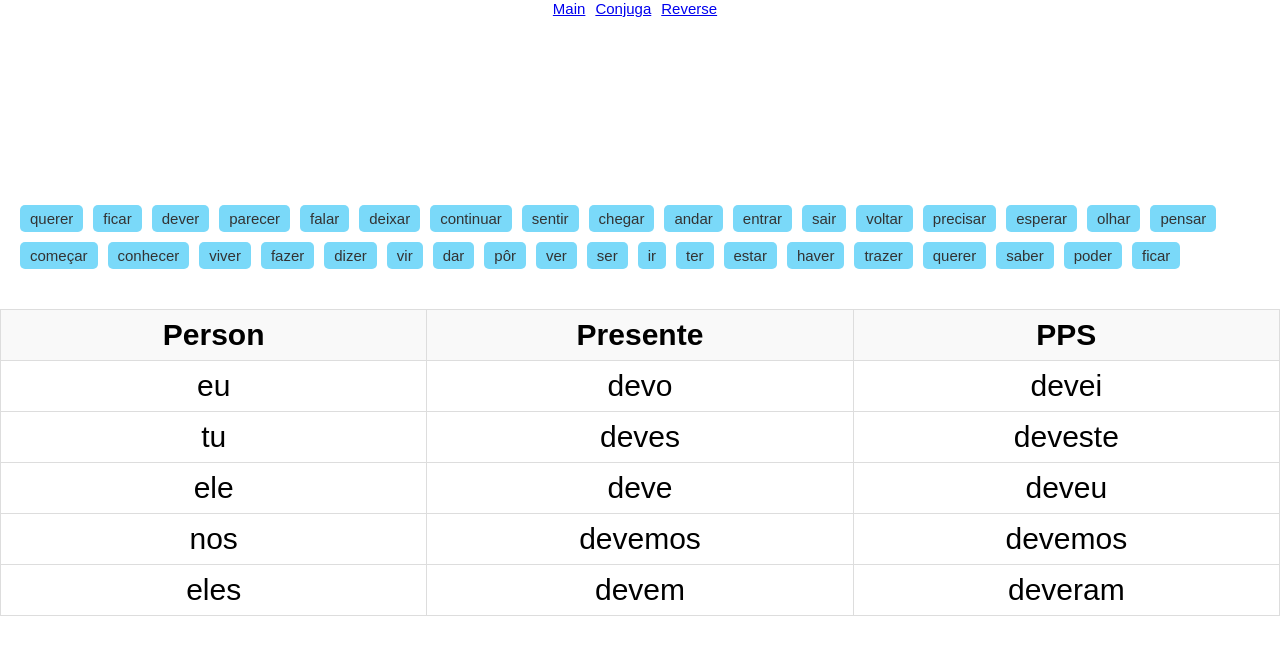
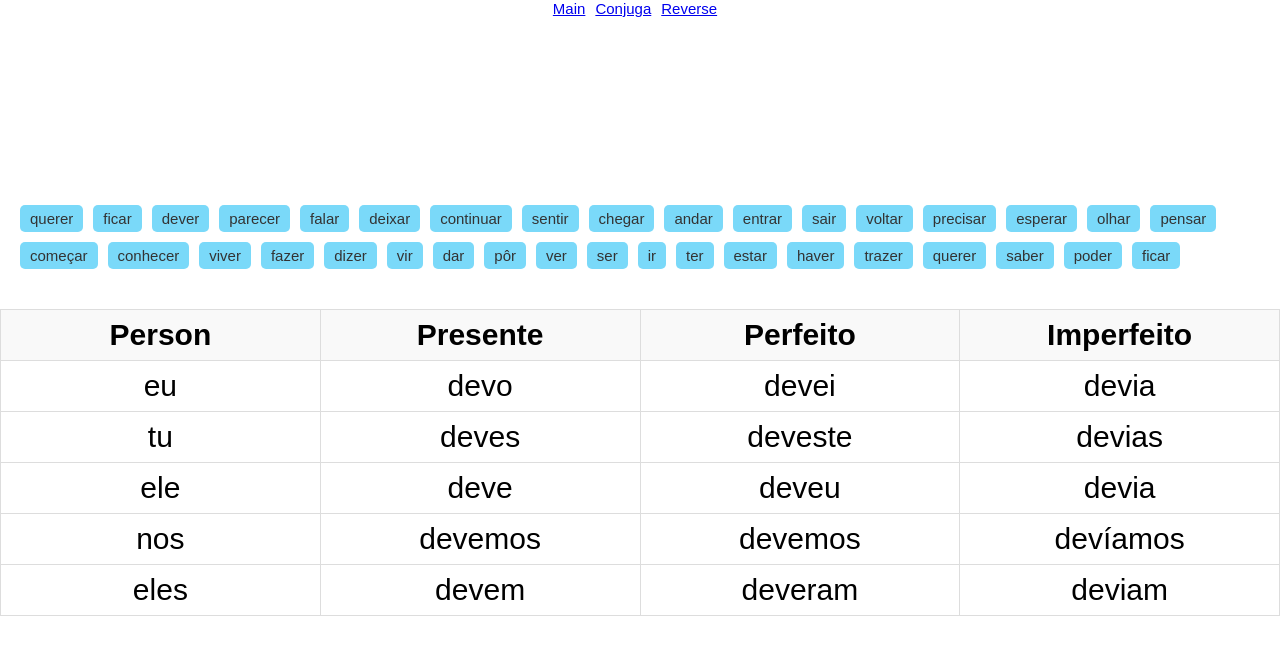
Before and after one commit to pasteldenatas/pasteldenatas.github.io, a website with bundled scripts: page index.html in a window 1280 px wide. Both pictures are taken after a click on the link "dever". Built offline with nearby package versions, Linux system fonts and the light colour scheme.

Commit message:
feat: add imperfeito to logic

```diff
--- a/index.html
+++ b/index.html
@@ -21,15 +21,12 @@
         <tr>
           <th>Person</th>
           <th>Presente</th>
-          <th>PPS</th>
+          <th>Perfeito</th>
+          <th>Imperfeito</th>
         </tr>
       </thead>
       <tbody>
-        <!-- Rows will be populated dynamically using JavaScript -->
-      </tbody>
-
-      <tbody>
-        <!-- Conjugation data will be inserted here -->
+        <!-- Rows with conjugation data for Presente, PPS, and Imperfeito will be populated dynamically using JavaScript -->
       </tbody>
     </table>
   </body>
--- a/src/app.ts
+++ b/src/app.ts
@@ -9,9 +9,11 @@ type Forms = {
 type WORD = {
   infinitive: string
   present: Forms
-  past: Forms
+  perfeito: Forms
+  imperfeito: Forms
 }
-const verbs: WORD[] = [
+
+const verbs = [
   {
     infinitive: 'querer',
     present: {
@@ -21,12 +23,19 @@ const verbs: WORD[] = [
       nos: 'queremos',
       eles: 'querem',
     },
-    past: {
+    perfeito: {
       eu: 'quis',
       tu: 'quiseste',
       ele: 'quis',
       nos: 'quisemos',
       eles: 'quiseram',
+    },
+    imperfeito: {
+      eu: 'queria',
+      tu: 'querias',
+      ele: 'queria',
+      nos: 'queríamos',
+      eles: 'queriam',
     },
   },
   {
@@ -38,12 +47,19 @@ const verbs: WORD[] = [
       nos: 'ficamos',
       eles: 'ficam',
     },
-    past: {
+    perfeito: {
       eu: 'fiquei',
       tu: 'ficaste',
       ele: 'ficou',
       nos: 'ficamos',
       eles: 'ficaram',
+    },
+    imperfeito: {
+      eu: 'ficava',
+      tu: 'ficavas',
+      ele: 'ficava',
+      nos: 'ficávamos',
+      eles: 'ficavam',
     },
   },
   {
@@ -55,12 +71,19 @@ const verbs: WORD[] = [
       nos: 'devemos',
       eles: 'devem',
     },
-    past: {
+    perfeito: {
       eu: 'devei',
       tu: 'deveste',
       ele: 'deveu',
       nos: 'devemos',
       eles: 'deveram',
+    },
+    imperfeito: {
+      eu: 'devia',
+      tu: 'devias',
+      ele: 'devia',
+      nos: 'devíamos',
+      eles: 'deviam',
     },
   },
   {
@@ -72,12 +95,19 @@ const verbs: WORD[] = [
       nos: 'parecemos',
       eles: 'parecem',
     },
-    past: {
+    perfeito: {
       eu: 'pareci',
       tu: 'pareceste',
       ele: 'pareceu',
       nos: 'parecemos',
       eles: 'pareceram',
+    },
+    imperfeito: {
+      eu: 'parecia',
+      tu: 'parecias',
+      ele: 'parecia',
+      nos: 'parecíamos',
+      eles: 'pareciam',
     },
   },
   {
@@ -89,12 +119,19 @@ const verbs: WORD[] = [
       nos: 'falamos',
       eles: 'falam',
     },
-    past: {
+    perfeito: {
       eu: 'falei',
       tu: 'falaste',
       ele: 'falou',
       nos: 'falamos',
       eles: 'falaram',
+    },
+    imperfeito: {
+      eu: 'falava',
+      tu: 'falavas',
+      ele: 'falava',
+      nos: 'falávamos',
+      eles: 'falavam',
     },
   },
   {
@@ -106,12 +143,19 @@ const verbs: WORD[] = [
       nos: 'deixamos',
       eles: 'deixam',
     },
-    past: {
+    perfeito: {
       eu: 'deixei',
       tu: 'deixaste',
       ele: 'deixou',
       nos: 'deixamos',
       eles: 'deixaram',
+    },
+    imperfeito: {
+      eu: 'deixava',
+      tu: 'deixavas',
+      ele: 'deixava',
+      nos: 'deixávamos',
+      eles: 'deixavam',
     },
   },
   {
@@ -123,12 +167,19 @@ const verbs: WORD[] = [
       nos: 'continuamos',
       eles: 'continuam',
     },
-    past: {
+    perfeito: {
       eu: 'continuei',
       tu: 'continuaste',
       ele: 'continuou',
       nos: 'continuamos',
       eles: 'continuaram',
+    },
+    imperfeito: {
+      eu: 'continuava',
+      tu: 'continuavas',
+      ele: 'continuava',
+      nos: 'continuávamos',
+      eles: 'continuavam',
     },
   },
   {
@@ -140,12 +191,19 @@ const verbs: WORD[] = [
       nos: 'sentimos',
       eles: 'sentem',
     },
-    past: {
+    perfeito: {
       eu: 'senti',
       tu: 'sentiste',
       ele: 'sentiu',
       nos: 'sentimos',
       eles: 'sentiram',
+    },
+    imperfeito: {
+      eu: 'sentia',
+      tu: 'sentias',
+      ele: 'sentia',
+      nos: 'sentíamos',
+      eles: 'sentiam',
     },
   },
   {
@@ -157,12 +215,19 @@ const verbs: WORD[] = [
       nos: 'chegamos',
       eles: 'chegam',
     },
-    past: {
+    perfeito: {
       eu: 'cheguei',
       tu: 'chegaste',
       ele: 'chegou',
       nos: 'chegamos',
       eles: 'chegaram',
+    },
+    imperfeito: {
+      eu: 'chegava',
+      tu: 'chegavas',
+      ele: 'chegava',
+      nos: 'chegávamos',
+      eles: 'chegavam',
     },
   },
   {
@@ -174,12 +239,19 @@ const verbs: WORD[] = [
       nos: 'andamos',
       eles: 'andam',
     },
-    past: {
+    perfeito: {
       eu: 'andei',
       tu: 'andaste',
       ele: 'andou',
       nos: 'andamos',
       eles: 'andaram',
+    },
+    imperfeito: {
+      eu: 'andava',
+      tu: 'andavas',
+      ele: 'andava',
+      nos: 'andávamos',
+      eles: 'andavam',
     },
   },
   {
@@ -191,12 +263,19 @@ const verbs: WORD[] = [
       nos: 'entramos',
       eles: 'entram',
     },
-    past: {
+    perfeito: {
       eu: 'entrei',
       tu: 'entraste',
       ele: 'entrou',
       nos: 'entramos',
       eles: 'entraram',
+    },
+    imperfeito: {
+      eu: 'entrava',
+      tu: 'entravas',
+      ele: 'entrava',
+      nos: 'entrávamos',
+      eles: 'entravam',
     },
   },
   {
@@ -208,12 +287,19 @@ const verbs: WORD[] = [
       nos: 'saímos',
       eles: 'saem',
     },
-    past: {
+    perfeito: {
       eu: 'saí',
       tu: 'saíste',
       ele: 'saiu',
       nos: 'saímos',
       eles: 'saíram',
+    },
+    imperfeito: {
+      eu: 'saía',
+      tu: 'saías',
+      ele: 'saía',
+      nos: 'saíamos',
+      eles: 'saíam',
     },
   },
   {
@@ -225,12 +311,19 @@ const verbs: WORD[] = [
       nos: 'voltamos',
       eles: 'voltam',
     },
-    past: {
+    perfeito: {
       eu: 'voltei',
       tu: 'voltaste',
       ele: 'voltou',
       nos: 'voltamos',
       eles: 'voltaram',
+    },
+    imperfeito: {
+      eu: 'voltava',
+      tu: 'voltavas',
+      ele: 'voltava',
+      nos: 'voltávamos',
+      eles: 'voltavam',
     },
   },
   {
@@ -242,12 +335,19 @@ const verbs: WORD[] = [
       nos: 'precisamos',
       eles: 'precisam',
     },
-    past: {
+    perfeito: {
       eu: 'precisei',
       tu: 'precisaste',
       ele: 'precisou',
       nos: 'precisamos',
       eles: 'precisaram',
+    },
+    imperfeito: {
+      eu: 'precisava',
+      tu: 'precisavas',
+      ele: 'precisava',
+      nos: 'precisávamos',
+      eles: 'precisavam',
     },
   },
   {
@@ -259,12 +359,19 @@ const verbs: WORD[] = [
       nos: 'esperamos',
       eles: 'esperam',
     },
-    past: {
+    perfeito: {
       eu: 'esperei',
       tu: 'esperaste',
       ele: 'esperou',
       nos: 'esperamos',
       eles: 'esperaram',
+    },
+    imperfeito: {
+      eu: 'esperava',
+      tu: 'esperavas',
+      ele: 'esperava',
+      nos: 'esperávamos',
+      eles: 'esperavam',
     },
   },
   {
@@ -276,12 +383,19 @@ const verbs: WORD[] = [
       nos: 'olhamos',
       eles: 'olham',
     },
-    past: {
+    perfeito: {
       eu: 'olhei',
       tu: 'olhaste',
       ele: 'olhou',
       nos: 'olhamos',
       eles: 'olharam',
+    },
+    imperfeito: {
+      eu: 'olhava',
+      tu: 'olhavas',
+      ele: 'olhava',
+      nos: 'olhávamos',
+      eles: 'olhavam',
     },
   },
   {
@@ -293,12 +407,19 @@ const verbs: WORD[] = [
       nos: 'pensamos',
       eles: 'pensam',
     },
-    past: {
+    perfeito: {
       eu: 'pensei',
       tu: 'pensaste',
       ele: 'pensou',
       nos: 'pensamos',
       eles: 'pensaram',
+    },
+    imperfeito: {
+      eu: 'pensava',
+      tu: 'pensavas',
+      ele: 'pensava',
+      nos: 'pensávamos',
+      eles: 'pensavam',
     },
   },
   {
@@ -310,12 +431,19 @@ const verbs: WORD[] = [
       nos: 'começamos',
       eles: 'começam',
     },
-    past: {
+    perfeito: {
       eu: 'comecei',
       tu: 'começaste',
       ele: 'começou',
       nos: 'começamos',
       eles: 'começaram',
+    },
+    imperfeito: {
+      eu: 'começava',
+      tu: 'começavas',
+      ele: 'começava',
+      nos: 'começávamos',
+      eles: 'começavam',
     },
   },
   {
@@ -327,12 +455,19 @@ const verbs: WORD[] = [
       nos: 'conhecemos',
       eles: 'conhecem',
     },
-    past: {
+    perfeito: {
       eu: 'conheci',
       tu: 'conheceste',
       ele: 'conheceu',
       nos: 'conhecemos',
       eles: 'conheceram',
+    },
+    imperfeito: {
+      eu: 'conhecia',
+      tu: 'conhecias',
+      ele: 'conhecia',
+      nos: 'conhecíamos',
+      eles: 'conheciam',
     },
   },
   {
@@ -344,12 +479,19 @@ const verbs: WORD[] = [
       nos: 'vivemos',
       eles: 'vivem',
     },
-    past: {
+    perfeito: {
       eu: 'vivi',
       tu: 'viveste',
       ele: 'viveu',
       nos: 'vivemos',
       eles: 'viveram',
+    },
+    imperfeito: {
+      eu: 'vivia',
+      tu: 'vivias',
+      ele: 'vivia',
+      nos: 'vivíamos',
+      eles: 'viviam',
     },
   },
   {
@@ -361,15 +503,21 @@ const verbs: WORD[] = [
       nos: 'fazemos',
       eles: 'fazem',
     },
-    past: {
+    perfeito: {
       eu: 'fiz',
       tu: 'fizeste',
       ele: 'fez',
       nos: 'fizemos',
       eles: 'fizeram',
     },
+    imperfeito: {
+      eu: 'fazia',
+      tu: 'fazias',
+      ele: 'fazia',
+      nos: 'fazíamos',
+      eles: 'faziam',
+    },
   },
-
   {
     infinitive: 'dizer',
     present: {
@@ -379,15 +527,21 @@ const verbs: WORD[] = [
       nos: 'dizemos',
       eles: 'dizem',
     },
-    past: {
+    perfeito: {
       eu: 'disse',
       tu: 'disseste',
       ele: 'disse',
       nos: 'dissemos',
       eles: 'disseram',
     },
+    imperfeito: {
+      eu: 'dizia',
+      tu: 'dizias',
+      ele: 'dizia',
+      nos: 'dizíamos',
+      eles: 'diziam',
+    },
   },
-
   {
     infinitive: 'vir',
     present: {
@@ -397,15 +551,21 @@ const verbs: WORD[] = [
       nos: 'vimos',
       eles: 'vêm',
     },
-    past: {
+    perfeito: {
       eu: 'vim',
       tu: 'veste',
       ele: 'veio',
       nos: 'viemos',
       eles: 'vieram',
     },
+    imperfeito: {
+      eu: 'vinha',
+      tu: 'vinhas',
+      ele: 'vinha',
+      nos: 'vínhamos',
+      eles: 'vinham',
+    },
   },
-
   {
     infinitive: 'dar',
     present: {
@@ -415,15 +575,21 @@ const verbs: WORD[] = [
       nos: 'damos',
       eles: 'dão',
     },
-    past: {
+    perfeito: {
       eu: 'dei',
       tu: 'deste',
       ele: 'deu',
       nos: 'demos',
       eles: 'deram',
     },
+    imperfeito: {
+      eu: 'dava',
+      tu: 'davas',
+      ele: 'dava',
+      nos: 'dávamos',
+      eles: 'davam',
+    },
   },
-
   {
     infinitive: 'pôr',
     present: {
@@ -433,15 +599,21 @@ const verbs: WORD[] = [
       nos: 'pomos',
       eles: 'põem',
     },
-    past: {
+    perfeito: {
       eu: 'pus',
       tu: 'puseste',
       ele: 'pôs',
       nos: 'pusemos',
       eles: 'puseram',
     },
+    imperfeito: {
+      eu: 'punha',
+      tu: 'punhas',
+      ele: 'punha',
+      nos: 'púnhamos',
+      eles: 'punham',
+    },
   },
-
   {
     infinitive: 'ver',
     present: {
@@ -451,15 +623,21 @@ const verbs: WORD[] = [
       nos: 'vemos',
       eles: 'veem',
     },
-    past: {
+    perfeito: {
       eu: 'vi',
       tu: 'viste',
       ele: 'viu',
       nos: 'vimos',
       eles: 'viram',
     },
+    imperfeito: {
+      eu: 'via',
+      tu: 'vias',
+      ele: 'via',
+      nos: 'víamos',
+      eles: 'viam',
+    },
   },
-
   {
     infinitive: 'ser',
     present: {
@@ -469,12 +647,19 @@ const verbs: WORD[] = [
       nos: 'somos',
       eles: 'são',
     },
-    past: {
+    perfeito: {
       eu: 'fui',
       tu: 'foste',
       ele: 'foi',
       nos: 'fomos',
       eles: 'foram',
+    },
+    imperfeito: {
+      eu: 'era',
+      tu: 'eras',
+      ele: 'era',
+      nos: 'éramos',
+      eles: 'eram',
     },
   },
   {
@@ -486,15 +671,21 @@ const verbs: WORD[] = [
       nos: 'vamos',
       eles: 'vão',
     },
-    past: {
+    perfeito: {
       eu: 'fui',
       tu: 'foste',
       ele: 'foi',
       nos: 'fomos',
       eles: 'foram',
     },
+    imperfeito: {
+      eu: 'ia',
+      tu: 'ias',
+      ele: 'ia',
+      nos: 'íamos',
+      eles: 'iam',
+    },
   },
-
   {
     infinitive: 'ter',
     present: {
@@ -504,15 +695,21 @@ const verbs: WORD[] = [
       nos: 'temos',
       eles: 'têm',
     },
-    past: {
+    perfeito: {
       eu: 'tive',
       tu: 'tiveste',
       ele: 'teve',
       nos: 'tivemos',
       eles: 'tiveram',
     },
+    imperfeito: {
+      eu: 'tinha',
+      tu: 'tinhas',
+      ele: 'tinha',
+      nos: 'tínhamos',
+      eles: 'tinham',
+    },
   },
-
   {
     infinitive: 'estar',
     present: {
@@ -522,15 +719,21 @@ const verbs: WORD[] = [
       nos: 'estamos',
       eles: 'estão',
     },
-    past: {
+    perfeito: {
       eu: 'estive',
       tu: 'estiveste',
       ele: 'esteve',
       nos: 'estivemos',
       eles: 'estiveram',
     },
+    imperfeito: {
+      eu: 'estava',
+      tu: 'estavas',
+      ele: 'estava',
+      nos: 'estávamos',
+      eles: 'estavam',
+    },
   },
-
   {
     infinitive: 'haver',
     present: {
@@ -540,15 +743,21 @@ const verbs: WORD[] = [
       nos: 'havemos',
       eles: 'hão',
     },
-    past: {
-      eu: '',
-      tu: '',
+    perfeito: {
+      eu: 'houve',
+      tu: 'houveste',
       ele: 'houve',
-      nos: '',
-      eles: '',
+      nos: 'houvemos',
+      eles: 'houveram',
+    },
+    imperfeito: {
+      eu: 'havia',
+      tu: 'havias',
+      ele: 'havia',
+      nos: 'havíamos',
+      eles: 'haviam',
     },
   },
-
   {
     infinitive: 'trazer',
     present: {
@@ -558,15 +767,21 @@ const verbs: WORD[] = [
       nos: 'trazemos',
       eles: 'trazem',
     },
-    past: {
+    perfeito: {
       eu: 'trouxe',
       tu: 'trouxeste',
       ele: 'trouxe',
       nos: 'trouxemos',
       eles: 'trouxeram',
     },
+    imperfeito: {
+      eu: 'trazia',
+      tu: 'trazias',
+      ele: 'trazia',
+      nos: 'trazíamos',
+      eles: 'traziam',
+    },
   },
-
   {
     infinitive: 'querer',
     present: {
@@ -576,15 +791,21 @@ const verbs: WORD[] = [
       nos: 'queremos',
       eles: 'querem',
     },
-    past: {
+    perfeito: {
       eu: 'quis',
       tu: 'quiseste',
       ele: 'quis',
       nos: 'quisemos',
       eles: 'quiseram',
     },
+    imperfeito: {
+      eu: 'queria',
+      tu: 'querias',
+      ele: 'queria',
+      nos: 'queríamos',
+      eles: 'queriam',
+    },
   },
-
   {
     infinitive: 'saber',
     present: {
@@ -594,15 +815,21 @@ const verbs: WORD[] = [
       nos: 'sabemos',
       eles: 'sabem',
     },
-    past: {
+    perfeito: {
       eu: 'soube',
       tu: 'soubeste',
       ele: 'soube',
       nos: 'soubemos',
       eles: 'souberam',
     },
+    imperfeito: {
+      eu: 'sabia',
+      tu: 'sabias',
+      ele: 'sabia',
+      nos: 'sabíamos',
+      eles: 'sabiam',
+    },
   },
-
   {
     infinitive: 'poder',
     present: {
@@ -612,15 +839,21 @@ const verbs: WORD[] = [
       nos: 'podemos',
       eles: 'podem',
     },
-    past: {
+    perfeito: {
       eu: 'pude',
       tu: 'pudeste',
       ele: 'pôde',
       nos: 'pudemos',
       eles: 'puderam',
     },
+    imperfeito: {
+      eu: 'podia',
+      tu: 'podias',
+      ele: 'podia',
+      nos: 'podíamos',
+      eles: 'podiam',
+    },
   },
-
   {
     infinitive: 'ficar',
     present: {
@@ -630,21 +863,26 @@ const verbs: WORD[] = [
       nos: 'ficamos',
       eles: 'ficam',
     },
-    past: {
+    perfeito: {
       eu: 'fiquei',
       tu: 'ficaste',
       ele: 'ficou',
       nos: 'ficamos',
       eles: 'ficaram',
     },
+    imperfeito: {
+      eu: 'ficava',
+      tu: 'ficavas',
+      ele: 'ficava',
+      nos: 'ficávamos',
+      eles: 'ficavam',
+    },
   },
 ]
 
-// Variables to keep track of score and total questions
 let correctAnswers = 0
 let totalQuestions = 0
 
-// Function to update the score display
 function updateScoreDisplay() {
   const scoreElement = document.getElementById('score')
   if (scoreElement) {
@@ -664,14 +902,13 @@ let currentCorrectAnswer: string = ''
 // Function to ask a random question
 function askRandomQuestionForConjugation() {
   const verb = getRandomElement(verbs)
-  const tenseKey = getRandomElement(['present', 'past']) as keyof Omit<WORD, 'infinitive'>
+  const tenseKey = getRandomElement(['present', 'perfeito', 'imperfeito']) as keyof Omit<WORD, 'infinitive'>
   const person = getRandomElement(['eu', 'tu', 'ele', 'nos', 'eles']) as keyof Forms
-
   const questionElement = document.getElementById('question')
   const verbElement = document.getElementById('verb')
   if (questionElement && verbElement) {
     questionElement.textContent = `Como se conjuga o verbo no ${
-      tenseKey === 'present' ? 'presente do indicativo' : 'pretérito perfeito do indicativo'
+      tenseKey === 'present' ? 'Presente' : tenseKey === 'perfeito' ? 'Perfeito (PPS)' : 'Imperfeito (PIS)'
     } a ${person} ${['nos', 'eles'].includes(person) ? '(plural)' : '(singular)'}`
 
     verbElement.textContent = verb.infinitive
@@ -683,7 +920,7 @@ function askRandomQuestionForConjugation() {
 }
 function askRandomQuestionForReverse() {
   const verb = getRandomElement(verbs)
-  const tenseKey = getRandomElement(['present', 'past']) as keyof Omit<WORD, 'infinitive'>
+  const tenseKey = getRandomElement(['present', 'perfeito', 'imperfeito']) as keyof Omit<WORD, 'infinitive'>
   const person = getRandomElement(['eu', 'tu', 'ele', 'nos', 'eles']) as keyof Forms
   const verbInTense = document.getElementById('verb-in-tense')
   if (verbInTense) {
@@ -806,33 +1043,34 @@ function populateConjugationTable(verb: WORD) {
     // Clear existing table head and body
     tableHead.innerHTML = ''
     tableBody.innerHTML = ''
-
     // Create the header row with tenses
     const headerRow = document.createElement('tr')
     headerRow.innerHTML = `
 <th>Person</th>
 <th>Presente</th>
-<th>PPS</th>
+<th>Perfeito</th>
+<th>Imperfeito</th>
 `
     tableHead.appendChild(headerRow)
 
     // Create a row for each person
     const persons = ['eu', 'tu', 'ele', 'nos', 'eles']
     persons.forEach((person) => {
-      const personRow = createPersonRow(person, verb.present, verb.past)
+      const personRow = createPersonRow(person, verb.present, verb.perfeito, verb.imperfeito)
       tableBody.appendChild(personRow)
     })
   }
 }
 
 // Helper function to create a row for each person
-function createPersonRow(person: string, presentForms: any, pastForms: any): HTMLTableRowElement {
+function createPersonRow(person: string, presentForms: any, perfeitoForms: any, imperfeitoForms: any): HTMLTableRowElement {
   const row = document.createElement('tr')
   const personKey = person.toLowerCase().replace('/', '').trim() // Adjust the key to match object properties
   row.innerHTML = `
 <td>${person}</td>
 <td>${presentForms[personKey]}</td>
-<td>${pastForms[personKey]}</td>
+<td>${perfeitoForms[personKey]}</td>
+<td>${imperfeitoForms[personKey]}</td>
 `
   return row
 }
```
Also changed, not shown: dist/app.js.
